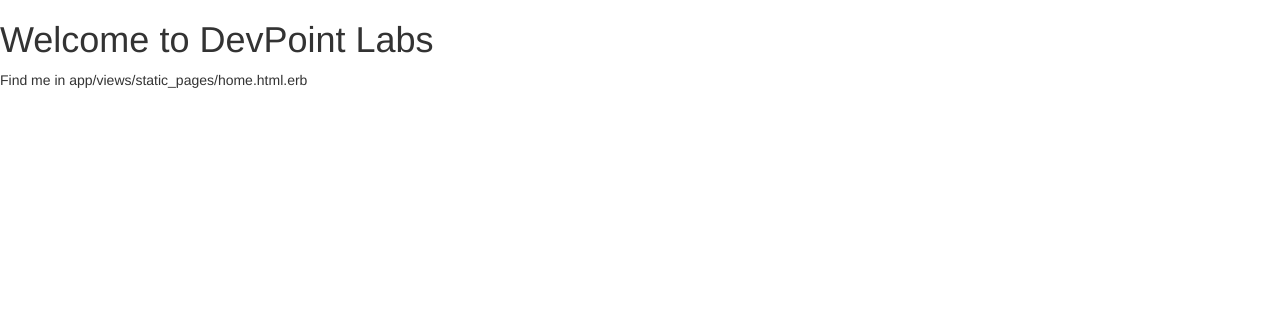
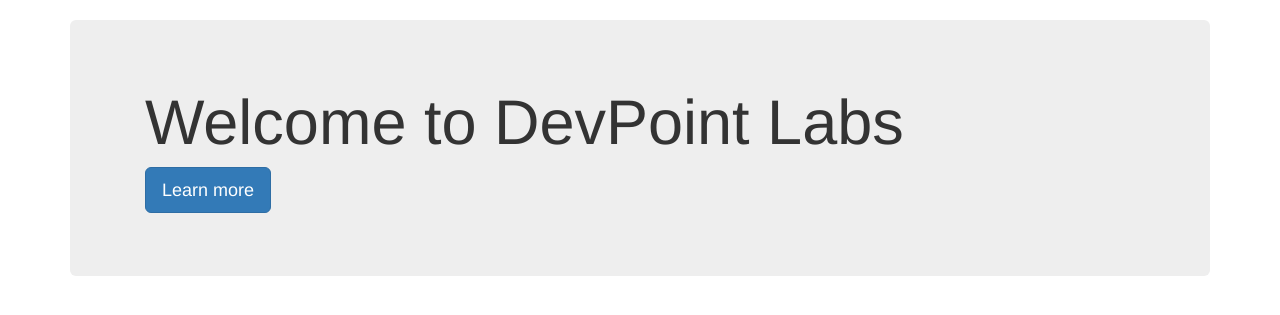
Before and after one commit to wanderingslc/devpoint-labs, a Rails app: page / in a window 1280 px wide. Shown: the part 52-367 px from the top of the page. Run offline with Rails 7, Linux system fonts and the light colour scheme; style sheets or scripts are compiled from the project's sources; some libraries are stand-ins or nearby versions.

Commit message:
Adds botstrap & overrides, sets container around content

```diff
--- a/app/assets/stylesheets/application.css.scss
+++ b/app/assets/stylesheets/application.css.scss
@@ -1 +1,5 @@
-@import "bootstrap";
+$purple: #6e53a2;
+$primary-color: $purple;
+
+@import "bootstrap_and_overrides";
+@import "static_pages";
--- /dev/null
+++ b/app/assets/stylesheets/bootstrap_and_overrides.css.scss
@@ -0,0 +1,9 @@
+$navbar-default-bg: $primary-color;
+$navbar-default-color: lighten($primary-color, 40%);
+$navbar-default-link-color: $navbar-default-color;
+$navbar-default-link-hover-color: darken($navbar-default-color, 10%);
+
+$btn-primary-bg: $primary-color;
+$btn-primary-color: $navbar-default-link-color;
+
+@import "bootstrap";
--- a/app/views/layouts/application.html.erb
+++ b/app/views/layouts/application.html.erb
@@ -10,7 +10,8 @@
   </head>
   <body>
     <%= render 'layouts/navigation' %>
-    <%= yield %>
-
+    <div class='container'>
+      <%= yield %>
+    </div>
   </body>
 </html>
--- a/app/views/static_pages/home.html.erb
+++ b/app/views/static_pages/home.html.erb
@@ -1,2 +1,6 @@
-<h1><%= t(:home_welcome_message) %></h1>
-<p>Find me in app/views/static_pages/home.html.erb</p>
+<div class="jumbotron">
+  <div class="container">
+    <h1><%= t(:home_welcome_message) %></h1>
+    <p><a class="btn btn-primary btn-lg">Learn more</a></p>
+  </div>
+</div>
```
Also changed, not shown: Gemfile, Gemfile.lock.
